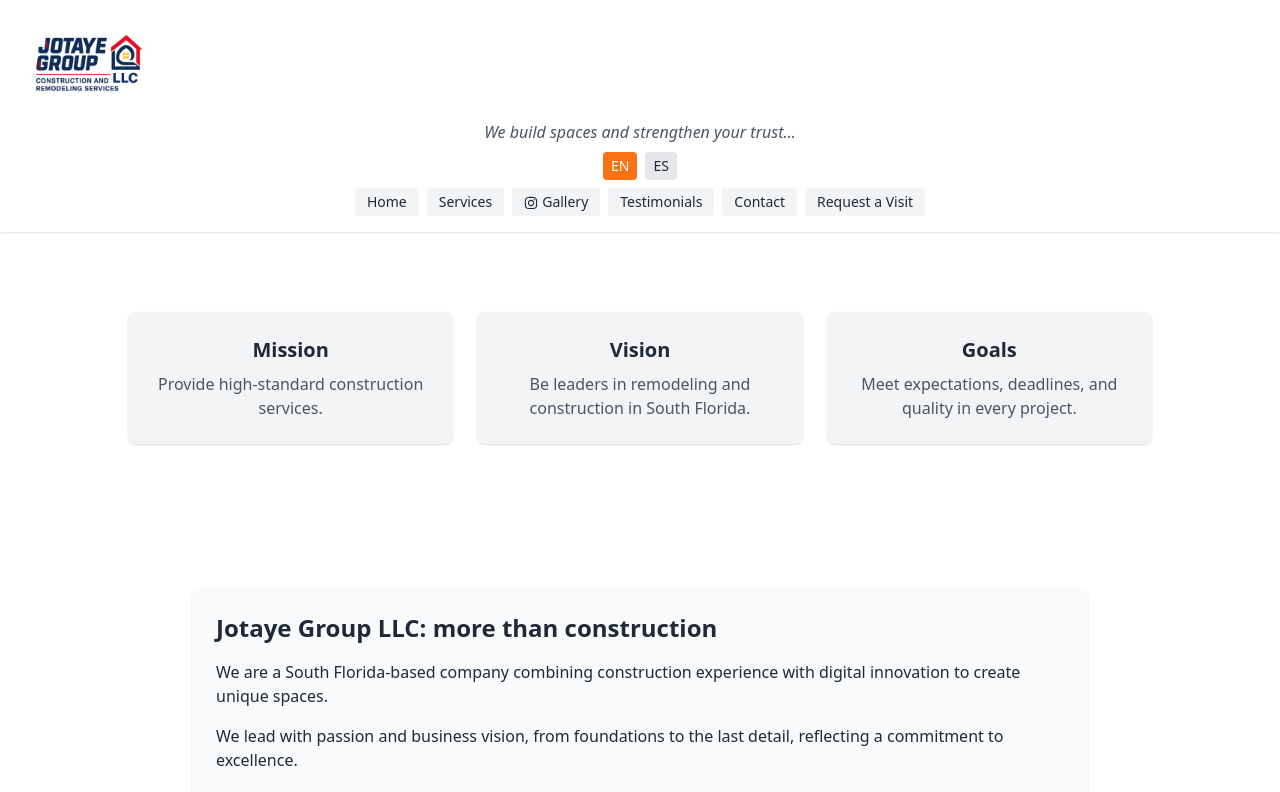
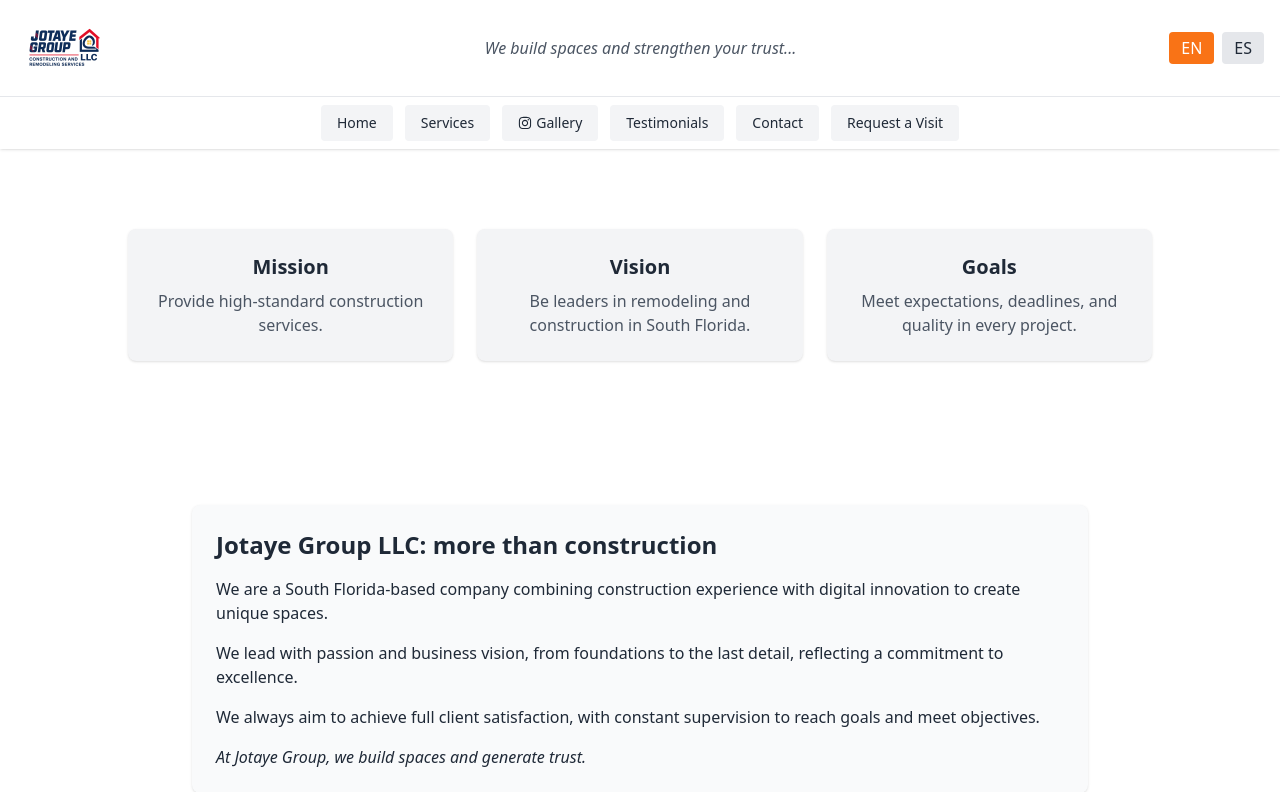
Before and after one commit to jotaye/jotaye-site-final-rebuild, a React (Vite) app: page / in a window 1280 px wide. Shown: the top 792 px of the page. Built offline with nearby package versions, Linux system fonts and the light colour scheme.

Commit message:
Update App.jsx

```diff
--- a/src/App.jsx
+++ b/src/App.jsx
@@ -1,8 +1,8 @@
 // src/App.jsx
 import React, { useState } from "react";
 import "./MainApp.css";
-// ---- Ya NO importamos el flyer desde /assets, sino que lo referenciamos directamente con cadena ----
-// import flyer from "/assets/flayer-jotaye.webp";
+
+// IMPORTS DE ICONOS Y COMPONENTES
 import {
   FaWhatsapp,
   FaEnvelope,
@@ -13,6 +13,7 @@
 import ContactForm from "./components/ContactForm";
 import services from "./data/services";
 
+// TRADUCCIONES
 const translations = {
   en: {
     motto: "We build spaces and strengthen your trust...",
@@ -36,6 +37,7 @@
     about3:
       "We always aim to achieve full client satisfaction, with constant supervision to reach goals and meet objectives.",
     about4: "At Jotaye Group, we build spaces and generate trust.",
+    ourServices: "Our Services",
     promoTitle: "Special Promotion",
     promoText: "Check out our discounts.",
     contactTitle: "Contact",
@@ -59,11 +61,14 @@
     contact: "Contacto",
     visit: "Solicita una visita",
     mission: "Misión",
-    missionText: "Brindar servicios de construcción con altos estándares de calidad.",
+    missionText:
+      "Brindar servicios de construcción con altos estándares de calidad.",
     vision: "Visión",
-    visionText: "Ser líderes en remodelación y construcción en South Florida.",
+    visionText:
+      "Ser líderes en remodelación y construcción en South Florida.",
     goals: "Objetivos",
-    goalsText: "Cumplir expectativas, plazos y calidad en cada proyecto.",
+    goalsText:
+      "Cumplir expectativas, plazos y calidad en cada proyecto.",
     aboutTitle: "Jotaye Group LLC: más que construcción",
     about1:
       "Somos una empresa con base en el Sur de la Florida que combina experiencia en obra con innovación digital para crear espacios únicos.",
@@ -72,6 +77,7 @@
     about3:
       "Estamos siempre a la disposición de lograr la plena satisfacción de nuestros clientes, con una supervisión constante para lograr las metas y alcanzar los objetivos.",
     about4: "En Jotaye Group, construimos espacios y generamos confianza.",
+    ourServices: "Nuestros Servicios",
     promoTitle: "Promoción Especial",
     promoText: "Consulta nuestros descuentos.",
     contactTitle: "Contacto",
@@ -93,28 +99,34 @@
   const [lang, setLang] = useState("en");
   const t = translations[lang];
 
-  // Ruta al flyer en /public/assets
-  const flyerPath = "/assets/flayer-jotaye.webp";
-
   return (
     <div id="top" className="bg-white text-gray-800 font-sans relative">
-      {/* HEADER */}
+      {/* ======================
+          HEADER
+          ====================== */}
       <header className="bg-white shadow sticky top-0 z-50">
-        <div className="max-w-7xl mx-auto px-4 py-4 flex flex-col items-center">
-          <div className="flex items-center justify-between w-full mb-2">
+        <div className="max-w-7xl mx-auto px-4 py-4 flex items-center">
+          {/* 1) LOGO */}
+          <div className="flex-shrink-0">
             <a href="/" onClick={() => window.scrollTo(0, 0)}>
               <img
                 src="/assets/logo-header.png"
                 alt="Jotaye Group LLC"
-                className="h-24 w-auto"
+                className="h-16"
               />
             </a>
           </div>
-          <p className="italic text-gray-600 mb-2">{t.motto}</p>
-          <div className="mb-2">
+
+          {/* 2) FRASE (MOTTO) */}
+          <div className="flex-1 text-center px-4">
+            <p className="italic text-gray-600">{t.motto}</p>
+          </div>
+
+          {/* 3) BOTONES DE IDIOMA */}
+          <div className="flex-shrink-0 space-x-2">
             <button
               onClick={() => setLang("en")}
-              className={`mx-1 px-2 py-1 rounded text-sm ${
+              className={`px-3 py-1 rounded ${
                 lang === "en" ? "bg-orange-500 text-white" : "bg-gray-200"
               }`}
             >
@@ -122,53 +134,64 @@
             </button>
             <button
               onClick={() => setLang("es")}
-              className={`mx-1 px-2 py-1 rounded text-sm ${
+              className={`px-3 py-1 rounded ${
                 lang === "es" ? "bg-orange-500 text-white" : "bg-gray-200"
               }`}
             >
               ES
             </button>
           </div>
-          <nav className="flex flex-wrap justify-center gap-2">
-            {[
-              { href: "#top", label: t.home },
-              { href: "#servicios", label: t.services },
-              {
-                href: "https://instagram.com/jotayegroup",
-                label: t.gallery,
-                icon: <FaInstagram className="inline-block mr-1" />,
-                external: true,
-              },
-              { href: "#testimonios", label: t.testimonials },
-              { href: "#contacto", label: t.contact },
-              { href: "#cotizacion", label: t.visit },
-            ].map((link, i) =>
-              link.external ? (
+        </div>
+
+        {/* 4) MENÚ DE NAVEGACIÓN (en una línea, centrado o a la derecha) */}
+        <nav className="bg-white border-t border-gray-200">
+          <div className="max-w-7xl mx-auto px-4 py-2 flex justify-center space-x-3">
+            {/* Cada enlace */}
             <a
-                  key={i}
-                  href={link.href}
+              href="#top"
+              className="px-4 py-2 bg-gray-100 rounded hover:bg-orange-500 hover:text-white transition text-sm"
+            >
+              {t.home}
+            </a>
+            <a
+              href="#servicios"
+              className="px-4 py-2 bg-gray-100 rounded hover:bg-orange-500 hover:text-white transition text-sm"
+            >
+              {t.services}
+            </a>
+            <a
+              href="https://instagram.com/jotayegroup"
               target="_blank"
               rel="noopener noreferrer"
-                  className="px-3 py-1 bg-gray-100 rounded hover:bg-orange-500 hover:text-white transition text-sm"
+              className="px-4 py-2 bg-gray-100 rounded hover:bg-orange-500 hover:text-white transition text-sm inline-flex items-center"
             >
-                  {link.icon}
-                  {link.label}
+              <FaInstagram className="mr-1" /> {t.gallery}
             </a>
-              ) : (
             <a
-                  key={i}
-                  href={link.href}
-                  className="px-3 py-1 bg-gray-100 rounded hover:bg-orange-500 hover:text-white transition text-sm"
+              href="#testimonios"
+              className="px-4 py-2 bg-gray-100 rounded hover:bg-orange-500 hover:text-white transition text-sm"
             >
-                  {link.label}
+              {t.testimonials}
             </a>
-              )
-            )}
+            <a
+              href="#contacto"
+              className="px-4 py-2 bg-gray-100 rounded hover:bg-orange-500 hover:text-white transition text-sm"
+            >
+              {t.contact}
+            </a>
+            <a
+              href="#cotizacion"
+              className="px-4 py-2 bg-gray-100 rounded hover:bg-orange-500 hover:text-white transition text-sm"
+            >
+              {t.visit}
+            </a>
+          </div>
         </nav>
-        </div>
       </header>
 
-      {/* MISIÓN – VISIÓN – OBJETIVOS */}
+      {/* ======================
+          SECCIÓN: MISIÓN / VISIÓN / OBJETIVOS
+          ====================== */}
       <section className="py-16 text-center">
         <div className="max-w-5xl mx-auto grid md:grid-cols-3 gap-6">
           <div className="p-6 bg-gray-100 rounded-lg shadow">
@@ -186,7 +209,9 @@
         </div>
       </section>
 
-      {/* SOBRE NOSOTROS */}
+      {/* ======================
+          SECCIÓN: SOBRE NOSOTROS
+          ====================== */}
       <section className="bg-white py-16">
         <div className="max-w-4xl mx-auto p-6 bg-gray-50 rounded-lg shadow text-left">
           <h3 className="text-2xl font-bold mb-4">{t.aboutTitle}</h3>
@@ -197,9 +222,16 @@
         </div>
       </section>
 
-      {/* NUESTROS SERVICIOS */}
-      <main className="max-w-6xl mx-auto px-4 py-16" id="servicios">
-        <h3 className="text-3xl font-bold text-center mb-12">{t.services}</h3>
+      {/* ======================
+          SECCIÓN: NUESTROS SERVICIOS
+          ====================== */}
+      <main
+        className="max-w-6xl mx-auto px-4 py-16"
+        id="servicios"
+      >
+        <h3 className="text-3xl font-bold text-center mb-12">
+          {t.services}
+        </h3>
         <div className="grid md:grid-cols-3 gap-6">
           {services.map((service, i) => (
             <div
@@ -217,10 +249,12 @@
               </div>
             </div>
           ))}
-          {/* Promoción especial */}
+
+          {/* Promoción especial (flyer) */}
+          {/* IMPORTANTE: Aquí ya no usamos “import flyer from …”; usamos la ruta pública */}
           <div className="bg-white rounded-lg shadow overflow-hidden">
             <img
-              src={flyerPath}
+              src="/assets/flayer-jotaye.webp"
               alt="Promoción"
               className="w-full h-48 object-cover"
             />
@@ -232,12 +266,16 @@
         </div>
       </main>
 
-      {/* FORMULARIO DE CONTACTO */}
+      {/* ======================
+          SECCIÓN: FORMULARIO DE CONTACTO
+          ====================== */}
       <section id="cotizacion" className="py-16 bg-gray-50">
         <ContactForm language={lang} />
       </section>
 
-      {/* CONTACTO RÁPIDO */}
+      {/* ======================
+          SECCIÓN: CONTACTO RÁPIDO
+          ====================== */}
       <section id="contacto" className="py-16 text-center">
         <h3 className="text-3xl font-bold mb-6">{t.contactTitle}</h3>
         <div className="flex justify-center gap-4">
@@ -258,7 +296,9 @@
         </div>
       </section>
 
-      {/* TESTIMONIOS */}
+      {/* ======================
+          SECCIÓN: TESTIMONIOS
+          ====================== */}
       <section id="testimonios" className="py-16 bg-gray-50 text-center">
         <h3 className="text-3xl font-bold mb-8">{t.testimonialsTitle}</h3>
         <div className="max-w-5xl mx-auto grid md:grid-cols-3 gap-6">
@@ -275,7 +315,9 @@
         </div>
       </section>
 
-      {/* FOOTER */}
+      {/* ======================
+          FOOTER
+          ====================== */}
       <footer className="bg-[#1e293b] text-white py-6">
         <div className="max-w-6xl mx-auto px-4 flex flex-col md:flex-row justify-between items-center">
           <p className="mb-4 md:mb-0">
@@ -310,7 +352,9 @@
         </div>
       </footer>
 
-      {/* MODAL DE SERVICIO */}
+      {/* ======================
+          MODAL DE SERVICIO
+          ====================== */}
       {selectedService && (
         <ServiceModal
           service={selectedService}
```
Lines whose indentation alone changed are shown as unchanged.
